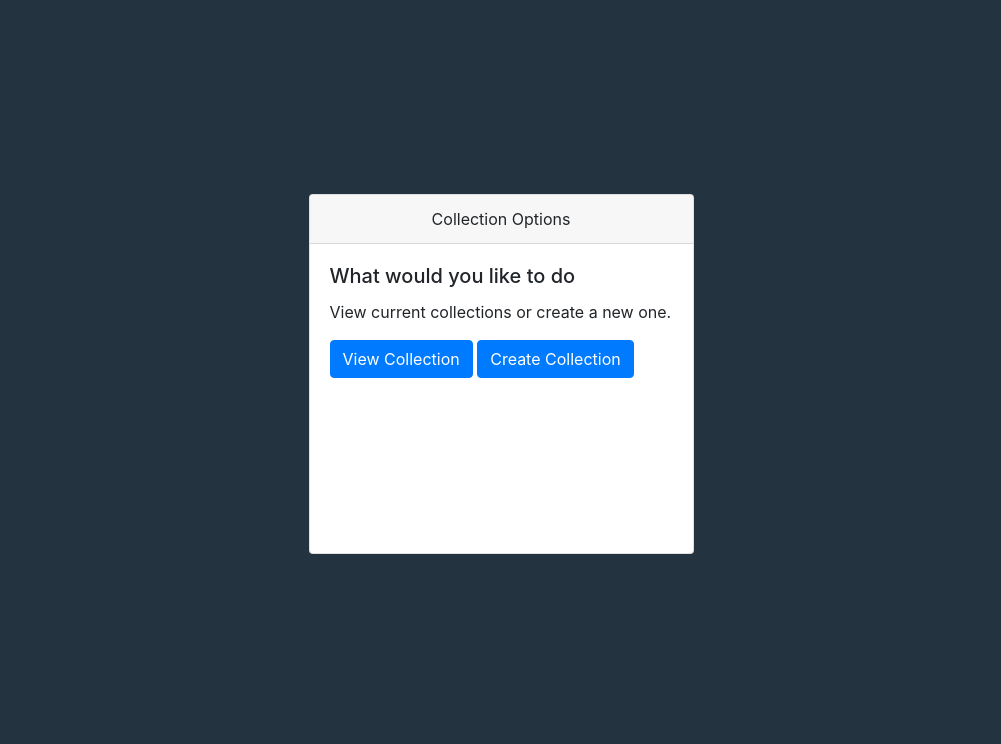
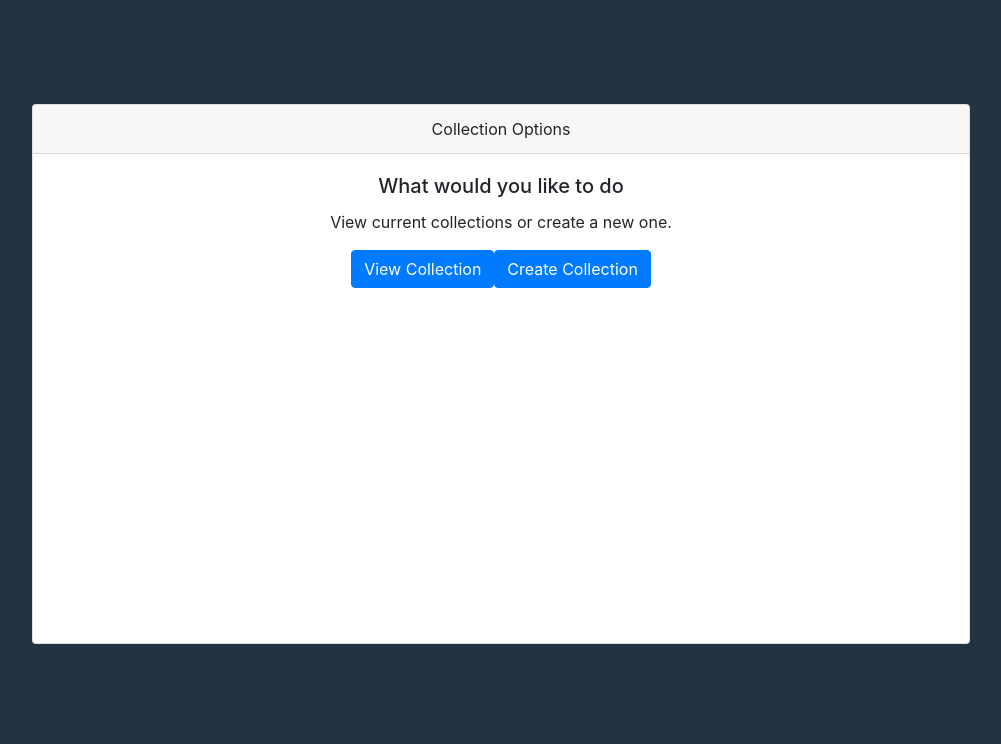
Before and after one commit to morciu/KeepItTidy, a Django app: page / in a window 1280 px wide. Shown: the part 56-800 px from the top of the page, without its empty margins (139-1140 px from the left). Run offline with Django 3.2, Linux system fonts and the light colour scheme; a user stored in the database is signed in.

Commit message:
Made previous menu responsive for mobile

```diff
--- a/KeepItTidy/templates/keepittidy/index.html
+++ b/KeepItTidy/templates/keepittidy/index.html
@@ -1,16 +1,18 @@
 {% extends "keepittidy/layout.html" %}
 
 {% block body %}
-<div class="container"  style="height:90vh; width: 100vh;">
+<div class="container-fluid"  style="height:90vh">
 	<div class="row h-100">
-		<div class="d-flex col h-100 align-items-center">
-			<div class="mx-auto h-50 w-50 card">
+		<div class="d-flex col-sm h-100 align-items-center">
+			<div class="mx-auto h-75 w-75 card">
 				<div class="card-header text-center">Collection Options</div>
 				<div class="card-body">
-				    <h5 class="card-title">What would you like to do</h5>
-				    <p class="card-text">View current collections or create a new one.</p>
-				    <a href="#" class="btn btn-primary">View Collection</a>
-				    <a href="#" class="btn btn-primary">Create Collection</a>
+				    <h5 class="card-title text-center">What would you like to do</h5>
+				    <p class="card-text text-center">View current collections or create a new one.</p>
+				    <div class="row justify-content-center">
+					    <a href="#" class="btn btn-primary">View Collection</a>
+					    <a href="#" class="btn btn-primary">Create Collection</a>
+					</div>
 			    </div>
 			</div>
 		</div>
--- a/KeepItTidy/templates/keepittidy/login.html
+++ b/KeepItTidy/templates/keepittidy/login.html
@@ -6,7 +6,7 @@
       <div class="col-sm-9 col-md-7 col-lg-5 mx-auto">
         <div class="card card-signin my-5">
           <div class="card-body">
-            <h5 class="card-title text-center">Sign In</h5>
+            <h5 class="card-title text-center">Log In</h5>
             <form class="form-signin" action="{% url 'login' %}" method='post'>
               {% csrf_token %}
               <div class="form-label-group">
```
Also changed, not shown: db.sqlite3.
